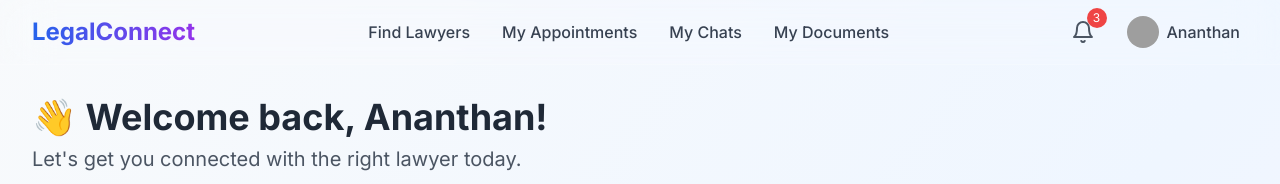
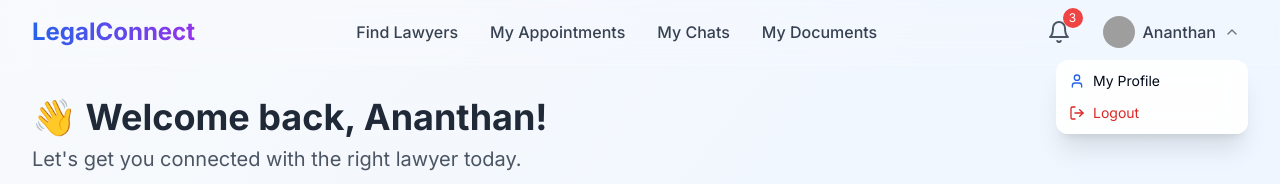
Before and after one commit to Ananthansp10718/legal-connect-glow, a React (Vite) app: page /dashboard in a window 1280 px wide. Both pictures are taken after a click on the button "Ananthan". Shown: the top 184 px of the page. Built offline with nearby package versions, Linux system fonts and the light colour scheme; grey boxes are pictures that could not be loaded.

Commit message:
feat: Add profile dropdown to dashboard
Adds a dropdown menu to the user dashboard, accessible by clicking the profile image. The dropdown includes "My Profile" and "Logout" options.

```diff
--- a/src/pages/UserDashboard.tsx
+++ b/src/pages/UserDashboard.tsx
@@ -1,5 +1,4 @@
-
-import React from 'react';
+import React, { useState } from 'react';
 import { Button } from '@/components/ui/button';
 import {
   Bell,
@@ -16,10 +15,19 @@ import {
   ArrowRight,
   Users,
   CheckCircle,
-  Upload
+  Upload,
+  ChevronDown
 } from 'lucide-react';
+import {
+  DropdownMenu,
+  DropdownMenuContent,
+  DropdownMenuItem,
+  DropdownMenuTrigger,
+} from '@/components/ui/dropdown-menu';
 
 const UserDashboard = () => {
+  const [isProfileDropdownOpen, setIsProfileDropdownOpen] = useState(false);
+
   const upcomingAppointments = [
     {
       id: 1,
@@ -80,7 +88,8 @@ const UserDashboard = () => {
               </button>
 
               {/* Profile Dropdown */}
-              <div className="relative">
+              <DropdownMenu open={isProfileDropdownOpen} onOpenChange={setIsProfileDropdownOpen}>
+                <DropdownMenuTrigger asChild>
                   <button className="flex items-center space-x-2 p-2 rounded-xl hover:bg-white/20 transition-colors">
                     <img
                       src="https://images.unsplash.com/photo-1507003211169-0a1dd7228f2d?w=40&h=40&fit=crop&crop=face"
@@ -88,9 +97,23 @@ const UserDashboard = () => {
                       className="w-8 h-8 rounded-full"
                     />
                     <span className="hidden md:block text-gray-700 font-medium">Ananthan</span>
+                    <ChevronDown className={`w-4 h-4 text-gray-500 transition-transform ${isProfileDropdownOpen ? 'rotate-180' : ''}`} />
                   </button>
-                {/* Dropdown menu would go here */}
-              </div>
+                </DropdownMenuTrigger>
+                <DropdownMenuContent
+                  align="end"
+                  className="w-48 bg-white/90 backdrop-blur-md border border-white/20 shadow-xl rounded-xl"
+                >
+                  <DropdownMenuItem className="flex items-center space-x-2 cursor-pointer hover:bg-white/50 rounded-lg">
+                    <User className="w-4 h-4 text-blue-600" />
+                    <span>My Profile</span>
+                  </DropdownMenuItem>
+                  <DropdownMenuItem className="flex items-center space-x-2 cursor-pointer hover:bg-white/50 rounded-lg text-red-600">
+                    <LogOut className="w-4 h-4" />
+                    <span>Logout</span>
+                  </DropdownMenuItem>
+                </DropdownMenuContent>
+              </DropdownMenu>
             </div>
           </div>
         </div>
```
Lines whose indentation alone changed are shown as unchanged.
